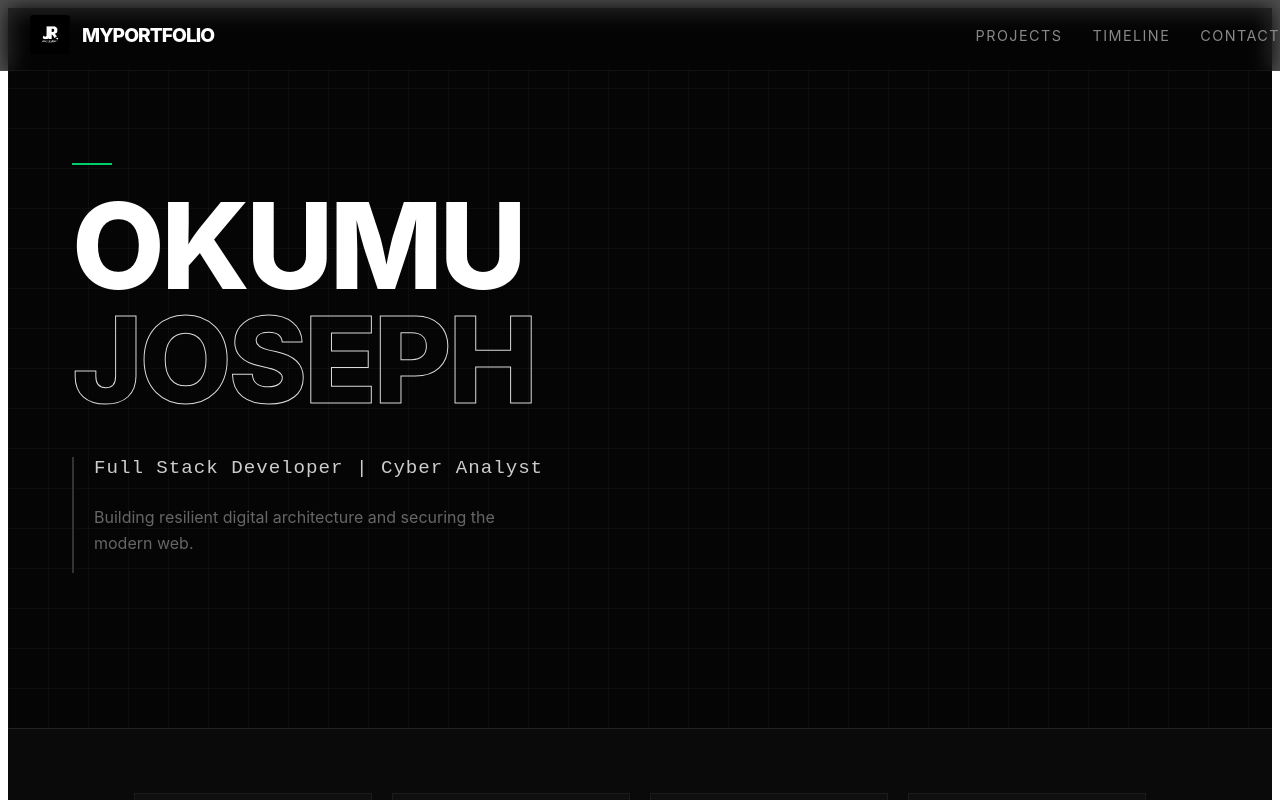
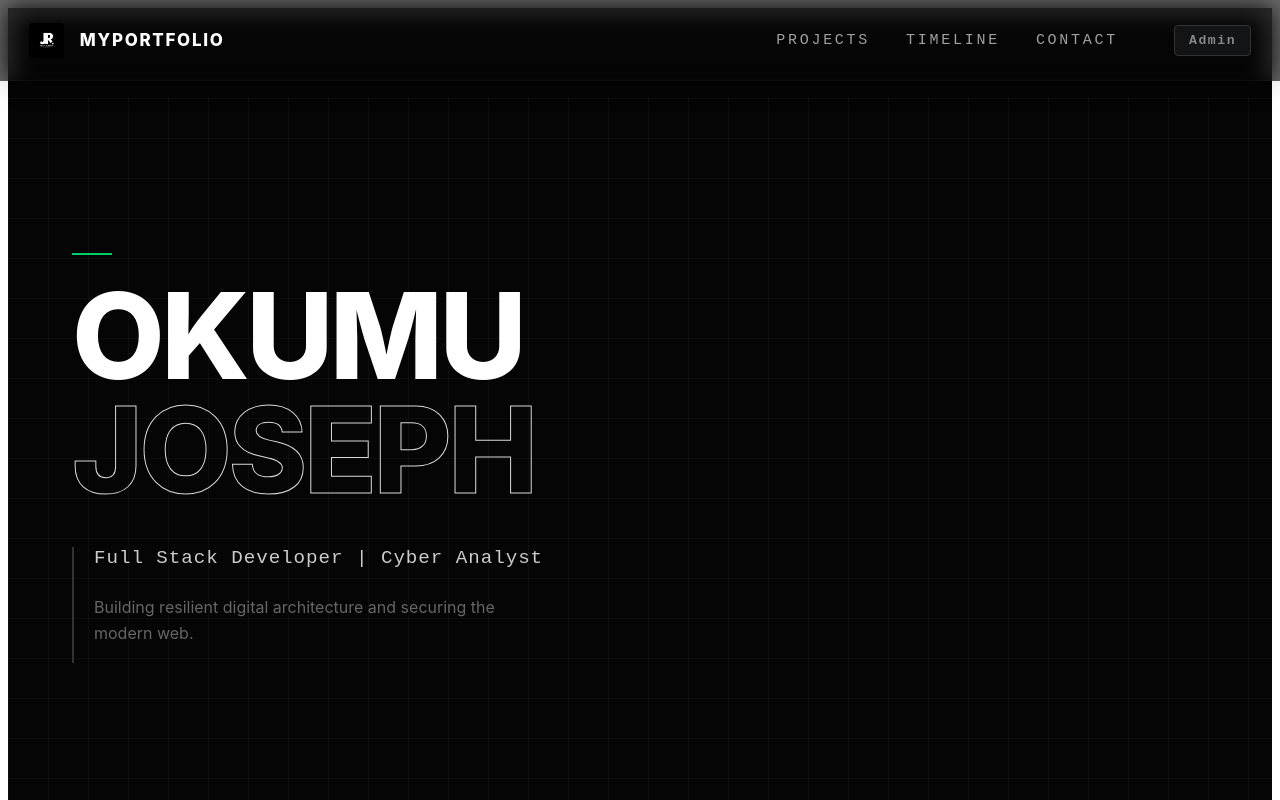
Before and after one commit to okumuraven/Portfolio, a React (Create React App) app in the folder frontend/: page / in a window 1280 px wide. Shown: the top 800 px of the page. Built offline with nearby package versions, Linux system fonts and the light colour scheme.

Commit message:
Frontend 1

```diff
--- a/frontend/src/layouts/public/PublicLayout.jsx
+++ b/frontend/src/layouts/public/PublicLayout.jsx
@@ -1,27 +1,21 @@
-// src/layouts/public/PublicLayout.jsx
 import React, { useState } from "react";
 import { Outlet, Link } from "react-router-dom";
 import styles from "./PublicLayout.module.css";
-// Ensure this path matches where your image actually is
 import logo from "./logo.jpeg";
 
 export default function PublicLayout() {
   const [isMenuOpen, setMenuOpen] = useState(false);
 
-  // Toggle function
   const toggleMenu = () => setMenuOpen(!isMenuOpen);
-
-  // Close menu when a link is clicked
   const closeMenu = () => setMenuOpen(false);
 
   return (
     <div className={styles.layoutWrapper}>
       {/* ==== NAVBAR ==== */}
       <header className={styles.navbar}>
-
+        <div className={styles.navbarInner}>
           {/* Logo Section */}
           <div className={styles.logoGroup}>
-          {/* If the logo has a white background, mix-blend-mode helps it blend into dark mode */}
             <img src={logo} alt="JR Logo" className={styles.logoImage} />
             <Link to="/" className={styles.logoText} onClick={closeMenu}>
               MyPortfolio
@@ -33,7 +27,7 @@ export default function PublicLayout() {
             <Link className={styles.navLink} to="/projects">Projects</Link>
             <Link className={styles.navLink} to="/timeline">Timeline</Link>
             <Link className={styles.navLink} to="/contact">Contact</Link>
-          <Link className={styles.adminLink} to="/admin">{/* ADM */}</Link>
+            <Link className={styles.adminLink} to="/admin">Admin</Link>
           </nav>
 
           {/* Mobile Menu Toggle (Visible only on Mobile) */}
@@ -44,10 +38,10 @@ export default function PublicLayout() {
           >
             {isMenuOpen ? "CLOSE [X]" : "MENU [=]"}
           </button>
+        </div>
       </header>
 
       {/* ==== MOBILE OVERLAY MENU ==== */}
-      {/* Only renders when isMenuOpen is true */}
       <div className={`${styles.mobileMenuOverlay} ${isMenuOpen ? styles.open : ""}`}>
         <nav className={styles.mobileNavLinks}>
           <Link to="/" onClick={closeMenu}>Home</Link>
--- a/frontend/src/layouts/public/PublicLayout.module.css
+++ b/frontend/src/layouts/public/PublicLayout.module.css
@@ -1,224 +1,269 @@
-/* src/layouts/public/PublicLayout.module.css */
-
 /* --- GLOBAL LAYOUT --- */
 .layoutWrapper {
   display: flex;
   flex-direction: column;
   min-height: 100vh;
   background-color: #050505;
-  color: #ffffff;
+  color: #fff;
   font-family: 'Inter', sans-serif;
   overflow-x: hidden;
 }
 
-/* --- NAVBAR STYLES --- */
+/* --- NAVBAR (GLASS, SPACED, RESPONSIVE) --- */
 .navbar {
   position: fixed;
-  top: 0;
-  left: 0;
+  top: 0; left: 0; right: 0;
   width: 100%;
-  padding: 15px 30px;
-  display: flex;
-  justify-content: space-between;
-  align-items: center;
-  z-index: 1000;
-
-  /* Glassmorphism background */
-  background: rgba(5, 5, 5, 0.7);
-  backdrop-filter: blur(10px);
-  border-bottom: 1px solid rgba(255, 255, 255, 0.05);
+  height: 80px;
+  z-index: 1100;
+  background: rgba(5, 5, 5, 0.60);
+  backdrop-filter: blur(12px);
+  border-bottom: 1px solid rgba(255,255,255,0.03);
+  box-shadow: 0 6px 24px 0 rgba(0,0,0,0.13);
+  /* Padding handled by navbarInner! */
 }
 
-/* Logo Styling */
+/* ===** Centered Container for nav content **=== */
+.navbarInner {
+  max-width: 1220px;
+  margin: 0 auto;
+  width: 100%;
+  height: 100%;
+  display: flex;
+  align-items: center;
+  justify-content: space-between;
+  padding-left: 32px;
+  padding-right: 32px;
+  box-sizing: border-box;
+}
+
+@media (max-width: 900px) {
+  .navbarInner {
+    padding-left: 12px;
+    padding-right: 12px;
+  }
+}
+
+/* Logo layout */
 .logoGroup {
   display: flex;
   align-items: center;
-  gap: 12px;
-  z-index: 1001; /* Keeps logo above the mobile menu overlay */
+  gap: 1rem;
+  z-index: 1150;
+  cursor: pointer;
 }
-
 .logoImage {
-  height: 40px;
-  width: auto;
-  border-radius: 4px; /* Soften edges */
-  /* If your logo has a white background, this helps it blend: */
+  height: 35px;
+  width: 35px;
+  border-radius: 3.5px;
+  object-fit: cover;
   mix-blend-mode: screen;
+  background: #fff;
 }
-
 .logoText {
+  font-family: 'Inter', sans-serif;
   font-weight: 800;
-  font-size: 1.2rem;
+  font-size: 1.06rem;
   color: #fff;
   text-decoration: none;
   text-transform: uppercase;
-  letter-spacing: -0.05em;
+  letter-spacing: 0.10em;
 }
 
-/* --- DESKTOP NAV --- */
+/* --- HUD NAV LINKS (DESKTOP) --- */
 .desktopNav {
   display: flex;
-  gap: 30px;
+  gap: 36px;
   align-items: center;
 }
-
 .navLink {
+  position: relative;
+  color: #bbb;
+  text-decoration: none;
+  font-size: 0.94rem;
+  font-family: 'Courier New', monospace;
+  text-transform: uppercase;
+  letter-spacing: 0.18em;
+  font-weight: 500;
+  opacity: 0.86;
+  transition: color 0.22s, opacity 0.25s;
+}
+.navLink:hover {
+  color: #00ff88;
+  opacity: 1;
+}
+.navLink::after {
+  content: '';
+  position: absolute;
+  left: 0; bottom: -7px;
+  width: 0%; height: 2px;
+  background: #00ff88;
+  box-shadow: 0 0 8px #00ff8899;
+  border-radius: 5px;
+  transition: width 0.28s;
+}
+.navLink:hover::after {
+  width: 100%;
+}
+.adminLink {
   color: #888;
+  background: #121416;
+  font-size: 0.82rem;
+  font-family: 'Courier New', monospace;
+  font-weight: 600;
   text-decoration: none;
-  font-size: 0.9rem;
-  text-transform: uppercase;
-  letter-spacing: 0.1em;
-  transition: color 0.3s ease;
-}
-
-.navLink:hover {
-  color: #ffffff;
-}
-
-.adminLink {
-  color: #333;
-  font-size: 0.75rem;
-  font-family: 'Courier New', monospace;
-  text-decoration: none;
+  padding: 7px 14px;
+  border-radius: 4px;
+  border: 1px solid #333;
+  margin-left: 20px;
+  letter-spacing: 0.12em;
+  transition: all 0.21s;
 }
 .adminLink:hover {
+  box-shadow: 0 0 15px #ff005544;
+  border: 1.5px solid #ff0055;
   color: #ff0055;
 }
 
 /* --- MOBILE TOGGLE BUTTON --- */
 .mobileToggle {
-  display: none; /* Hidden on Desktop */
-  background: transparent;
-  border: 1px solid rgba(255,255,255,0.2);
+  display: none;
+  background: rgba(255,255,255,0.10);
+  border: 1.2px solid rgba(255,255,255,0.24);
   color: #fff;
-  padding: 8px 16px;
+  padding: 8px 18px;
   font-family: 'Courier New', monospace;
-  font-size: 0.8rem;
+  font-size: 0.95rem;
+  font-weight: 700;
   cursor: pointer;
-  z-index: 1001; /* Above overlay */
-  transition: all 0.3s;
+  border-radius: 7px;
+  z-index: 1150;
+  transition: background 0.19s, color 0.19s;
+}
+.mobileToggle:hover {
+  background: #fff;
+  color: #050505;
 }
 
-.mobileToggle:hover {
-  background: #fff;
-  color: #000;
-}
-
-/* --- MOBILE MENU OVERLAY (The Unique Part) --- */
+/* --- MOBILE OVERLAY MENU --- */
 .mobileMenuOverlay {
   position: fixed;
-  top: 0;
-  left: 0;
-  width: 100%;
-  height: 100vh;
+  top: 0; left: 0;
+  width: 100vw; height: 100vh;
   background-color: #050505;
   display: flex;
   justify-content: center;
   align-items: center;
-  z-index: 999;
-
-  /* Animation State: Hidden by default */
+  z-index: 2000;
   opacity: 0;
   pointer-events: none;
-  transform: translateY(-20px);
-  transition: opacity 0.4s ease, transform 0.4s ease;
+  transform: translateY(-30px) scale(1.09);
+  transition: opacity 0.4s, transform 0.4s;
 }
-
-/* When the menu is open */
 .mobileMenuOverlay.open {
   opacity: 1;
   pointer-events: all;
-  transform: translateY(0);
+  transform: translateY(0) scale(1);
 }
-
 .mobileNavLinks {
   display: flex;
   flex-direction: column;
   align-items: center;
-  gap: 2rem;
+  gap: 2.2rem;
 }
 
-/* Huge Links for Mobile */
+/* GIANT outlined links (for mobile hero menu) */
 .mobileNavLinks a {
-  font-size: 2.5rem; /* Massive text */
-  font-weight: 800;
+  font-size: 2.6rem;
+  font-weight: 900;
+  text-transform: uppercase;
   color: transparent;
-  -webkit-text-stroke: 1px #555; /* Outline style */
+  -webkit-text-stroke: 1.3px #fff;
+  margin: 0.8rem 0;
   text-decoration: none;
-  text-transform: uppercase;
-  letter-spacing: 0.05em;
-  transition: all 0.3s;
+  letter-spacing: 0.06em;
+  transition: color 0.20s, -webkit-text-stroke 0.18s, transform 0.22s;
+  text-align: center;
+}
+.mobileNavLinks a:hover, .mobileNavLinks a:active {
+  color: #00ff88;
+  -webkit-text-stroke: 1.3px #00ff88;
+  transform: scale(1.1) translateX(6px);
+  text-shadow: 0 0 10px #00ff8842;
+}
+.mobileAdmin {
+  margin-top: 2.9rem;
+  font-size: 1.2rem !important;
+  -webkit-text-stroke: 0.8px #888;
+  color: #888 !important;
+  letter-spacing: 0.20em;
+  font-family: 'Courier New', monospace;
 }
 
-.mobileNavLinks a:hover,
-.mobileNavLinks a:active {
-  color: #fff;
-  -webkit-text-stroke: 1px #fff;
-  transform: scale(1.1);
-}
-
-.mobileAdmin {
-  font-size: 1rem !important; /* Smaller for admin */
-  -webkit-text-stroke: 0 !important;
-  color: #333 !important;
-  margin-top: 2rem;
-}
-
-/* --- CONTENT & FOOTER --- */
+/* --- MAIN CONTENT/FIX HEADER --- */
 .mainContent {
-  padding-top: 0;
   flex: 1;
+  width: 100vw;
+  padding-top: 90px; /* 80px header + 10px buffer */
 }
 
 .footer {
   text-align: center;
-  padding: 2rem;
-  font-size: 0.8rem;
+  background: #000;
   color: #444;
-  border-top: 1px solid #111;
+  font-size: 0.96rem;
+  padding: 2rem 0 1.2rem 0;
+  border-top: 1.2px solid #171717;
+  letter-spacing: 0.1em;
 }
 
-/* --- MEDIA QUERIES --- */
+/* --- RESPONSIVE QUERIES --- */
+@media (max-width: 1300px) {
+  .navbarInner {
+    max-width: 98vw;
+    padding-left: 16px;
+    padding-right: 16px;
+  }
+}
+@media (max-width: 1000px) {
+  .desktopNav {
+    gap: 26px;
+  }
+}
+@media (max-width: 900px) {
+  .navbarInner {
+    padding-left: 10px;
+    padding-right: 10px;
+  }
+  .desktopNav {
+    gap: 1.1rem;
+  }
+}
+@media (max-width: 820px) {
+  .navbar {
+    height: 62px;
+  }
+  .mainContent {
+    padding-top: 72px;
+  }
+}
 @media (max-width: 768px) {
   .desktopNav {
-    display: none; /* Hide standard links */
+    display: none;
   }
-
   .mobileToggle {
-    display: block; /* Show menu button */
+    display: block;
   }
-
   .navbar {
-    padding: 15px 20px; /* Smaller padding on mobile */
+    height: 62px;
+  }
+  .mainContent {
+    padding-top: 60px;
   }
 }
-/* ... existing mobileMenuOverlay code ... */
 
-/* The Mobile Links */
-.mobileNavLinks a {
-  font-size: 3rem; /* Bigger for impact */
-  font-weight: 900;
-  text-transform: uppercase;
-  color: transparent;
-  -webkit-text-stroke: 1px rgba(255, 255, 255, 0.6);
-  margin: 5px 0;
-  transition: transform 0.3s cubic-bezier(0.175, 0.885, 0.32, 1.275); /* Bouncy effect */
+@media (max-width: 420px) {
+  .mobileNavLinks a {
+    font-size: 1.45rem;
+  }
 }
-
-/* Active/Hover State for Mobile */
-.mobileNavLinks a:active,
-.mobileNavLinks a:hover {
-  color: #fff;
-  -webkit-text-stroke: 0;
-  transform: scale(1.1) translateX(10px); /* Grows and slides right */
-  text-shadow: 0 0 20px rgba(255,255,255,0.8); /* Glows */
-}
-
-/* Pin Admin link to bottom */
-.mobileAdmin {
-  margin-top: auto;
-  padding-bottom: 2rem;
-  font-size: 0.9rem !important;
-  color: #444 !important;
-  -webkit-text-stroke: 0 !important;
-  letter-spacing: 0.2em;
-}
```
Lines whose indentation alone changed are shown as unchanged.
